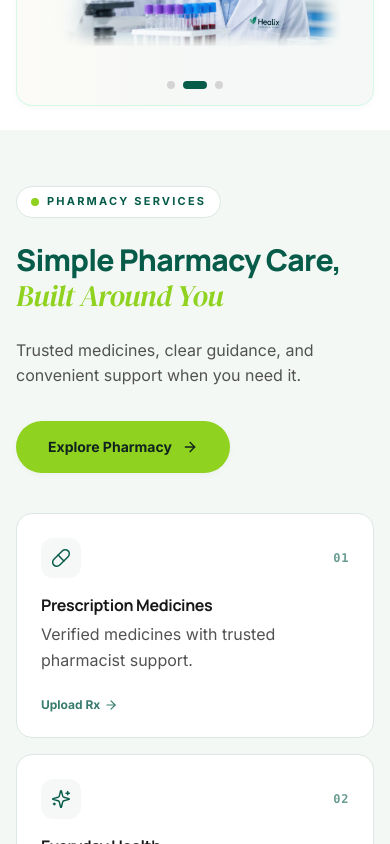
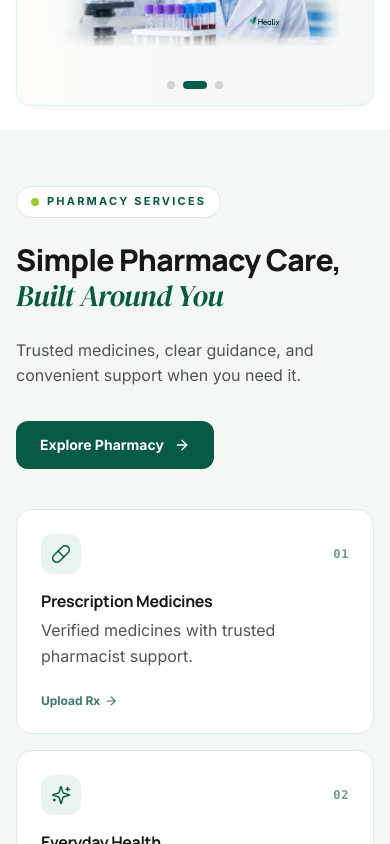
Before and after one commit to Javeria-Sami/Healix_by_javeria, a React (Vite) app in the folder client/: page / in a window 390 px wide. Shown: the part 800-1644 px from the top of the page. Built offline with nearby package versions, Linux system fonts and the light colour scheme; no server answers.

Commit message:
revert: restore second section of home page (PrimaryServicesSection) to original version

```diff
--- a/client/src/sections/home/PrimaryServicesSection.jsx
+++ b/client/src/sections/home/PrimaryServicesSection.jsx
@@ -44,11 +44,11 @@ export function PrimaryServicesSection() {
     <section
       id="primary-services"
       aria-label="Pharmacy Services"
-      className="py-14 sm:py-18 lg:py-22 bg-[#F4F8F5] border-b border-[#DCE8E3]/60 transition-colors relative overflow-hidden"
+      className="py-14 sm:py-18 lg:py-22 bg-[#F4F8F5] border-b border-[#DCEBE4]/60 transition-colors relative overflow-hidden"
     >
       {/* Subtle ambient lighting */}
       <div
-        className="absolute top-0 right-1/4 w-96 h-96 bg-[#075C49]/5 rounded-full blur-3xl pointer-events-none -z-10"
+        className="absolute top-0 right-1/4 w-96 h-96 bg-[#075B43]/5 rounded-full blur-3xl pointer-events-none -z-10"
         aria-hidden="true"
       />
 
@@ -59,9 +59,9 @@ export function PrimaryServicesSection() {
               ============================================================ */}
           <div className="lg:col-span-5 space-y-6 text-left">
             {/* Small Eyebrow */}
-            <div className="inline-flex items-center gap-2 px-3.5 py-1.5 rounded-full bg-white border border-[#DCE8E3] shadow-2xs">
-              <span className="w-2 h-2 rounded-full bg-[#8FD21F]" aria-hidden="true" />
-              <span className="text-[11px] font-bold tracking-[0.2em] text-[#075C49] uppercase">
+            <div className="inline-flex items-center gap-2 px-3.5 py-1.5 rounded-full bg-white border border-[#DCEBE4] shadow-2xs">
+              <span className="w-2 h-2 rounded-full bg-[#98CF2D]" aria-hidden="true" />
+              <span className="text-[11px] font-bold tracking-[0.2em] text-[#075B43] uppercase">
                 PHARMACY SERVICES
               </span>
             </div>
@@ -69,10 +69,10 @@ export function PrimaryServicesSection() {
             {/* Main Heading */}
             <h2
               id="primary-services-heading"
-              className="font-heading text-3xl sm:text-4xl lg:text-[42px] font-extrabold text-[#075C49] tracking-tight leading-[1.18]"
+              className="font-heading text-3xl sm:text-4xl lg:text-[42px] font-extrabold text-neutral-900 tracking-tight leading-[1.18]"
             >
               Simple Pharmacy Care, <br />
-              <span className="font-serif italic font-normal text-[#8FD21F]">
+              <span className="font-serif italic font-normal text-[#075B43]">
                 Built Around You
               </span>
             </h2>
@@ -86,10 +86,10 @@ export function PrimaryServicesSection() {
             <div className="pt-2">
               <Link
                 to={ROUTES.PHARMACY}
-                className="inline-flex items-center justify-center gap-2.5 px-8 py-4 rounded-full bg-[#8FD21F] hover:bg-[#7CB919] text-[#10231E] font-extrabold text-sm sm:text-base shadow-soft-sm hover:shadow-soft-md hover:-translate-y-0.5 transition-all duration-200 group focus:outline-none focus-visible:ring-2 focus-visible:ring-[#8FD21F] focus-visible:ring-offset-2 min-h-[44px]"
+                className="inline-flex items-center justify-center gap-2.5 px-6 py-3.5 rounded-xl bg-[#075B43] hover:bg-[#064C38] text-white font-bold text-sm shadow-xs hover:shadow-md transition-all duration-200 group focus:outline-none focus-visible:ring-2 focus-visible:ring-[#075B43] focus-visible:ring-offset-2 min-h-[44px]"
               >
                 <span>Explore Pharmacy</span>
-                <ArrowRight className="w-4 h-4 transition-transform duration-200 group-hover:translate-x-1 text-[#10231E]" aria-hidden="true" />
+                <ArrowRight className="w-4 h-4 transition-transform duration-200 group-hover:translate-x-1" aria-hidden="true" />
               </Link>
             </div>
           </div>
@@ -104,21 +104,21 @@ export function PrimaryServicesSection() {
                 <Link
                   key={service.number}
                   to={service.link}
-                  className="group relative flex flex-col justify-between p-6 sm:p-7 bg-white rounded-2xl border border-[#DCE8E3] hover:border-[#B7D9CA] hover:shadow-soft-sm transition-all duration-200 text-left focus:outline-none focus-visible:ring-2 focus-visible:ring-[#075C49]"
+                  className="group relative flex flex-col justify-between p-6 sm:p-7 bg-white rounded-2xl border border-[#DCEBE4] hover:border-[#B7D9CA] hover:shadow-soft-sm transition-all duration-200 text-left focus:outline-none focus-visible:ring-2 focus-visible:ring-[#075B43]"
                 >
                   <div>
                     {/* Card Top: Number & Icon */}
                     <div className="flex items-center justify-between mb-4">
-                      <div className="w-10 h-10 rounded-xl bg-[#F5F8F6] text-[#075C49] flex items-center justify-center transition-transform duration-200 group-hover:scale-105">
+                      <div className="w-10 h-10 rounded-xl bg-[#EAF4EF] text-[#075B43] flex items-center justify-center transition-transform duration-200 group-hover:scale-105">
                         <Icon className="w-5 h-5 stroke-[1.75]" aria-hidden="true" />
                       </div>
-                      <span className="text-xs font-bold font-mono text-[#075C49]/60 tracking-wider">
+                      <span className="text-xs font-bold font-mono text-[#075B43]/60 tracking-wider">
                         {service.number}
                       </span>
                     </div>
 
                     {/* Service Title */}
-                    <h3 className="font-heading text-base sm:text-lg font-bold text-neutral-900 group-hover:text-[#075C49] transition-colors leading-snug mb-1.5">
+                    <h3 className="font-heading text-base sm:text-lg font-bold text-neutral-900 group-hover:text-[#075B43] transition-colors leading-snug mb-1.5">
                       {service.title}
                     </h3>
 
@@ -129,7 +129,7 @@ export function PrimaryServicesSection() {
                   </div>
 
                   {/* Subtle Action Link Footer */}
-                  <div className="pt-4 mt-2 flex items-center gap-1 text-xs font-bold text-[#075C49] opacity-80 group-hover:opacity-100 transition-opacity">
+                  <div className="pt-4 mt-2 flex items-center gap-1 text-xs font-bold text-[#075B43] opacity-80 group-hover:opacity-100 transition-opacity">
                     <span>{service.actionLabel}</span>
                     <ArrowRight className="w-3.5 h-3.5 transition-transform duration-200 group-hover:translate-x-1" aria-hidden="true" />
                   </div>
```
